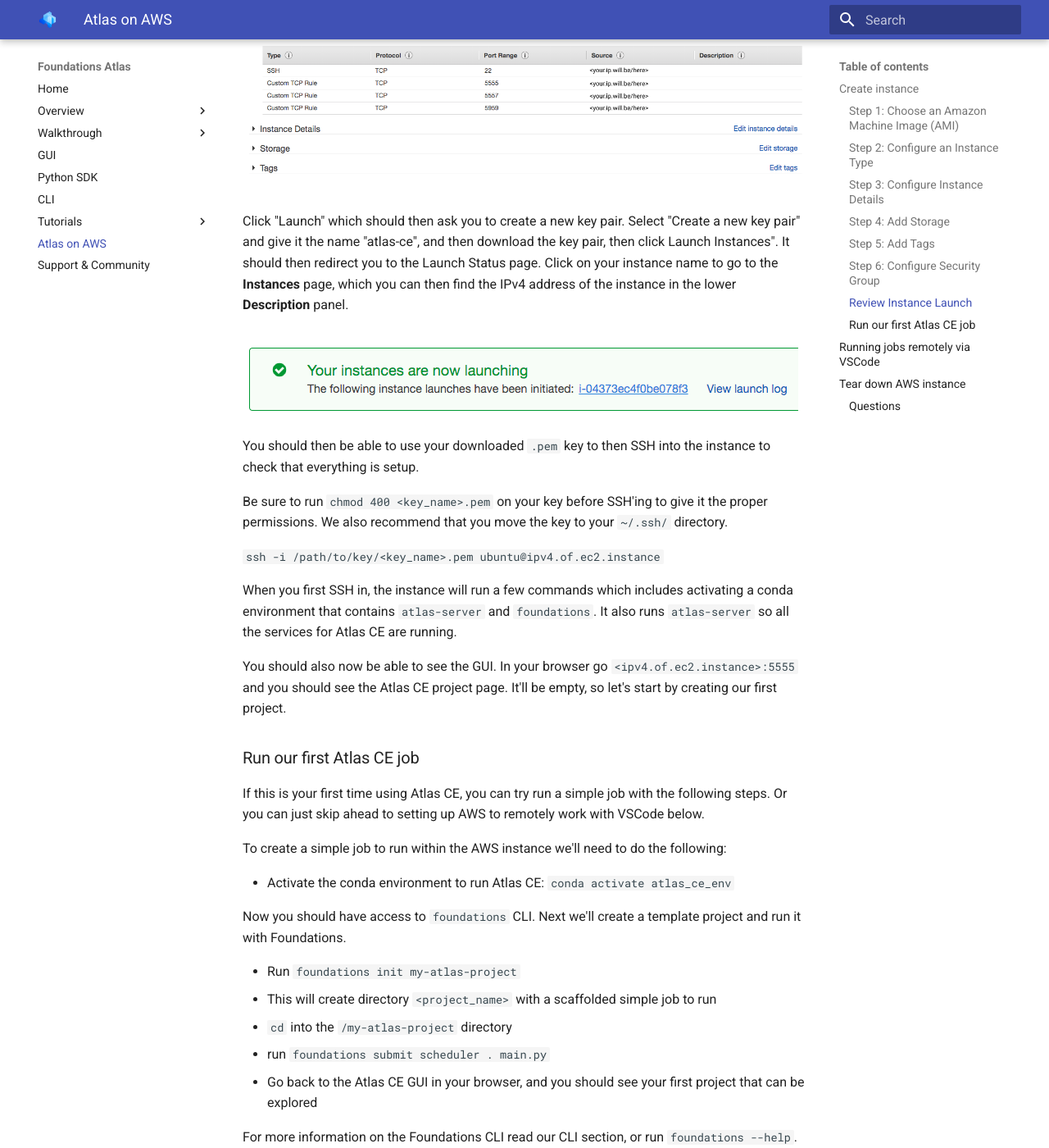
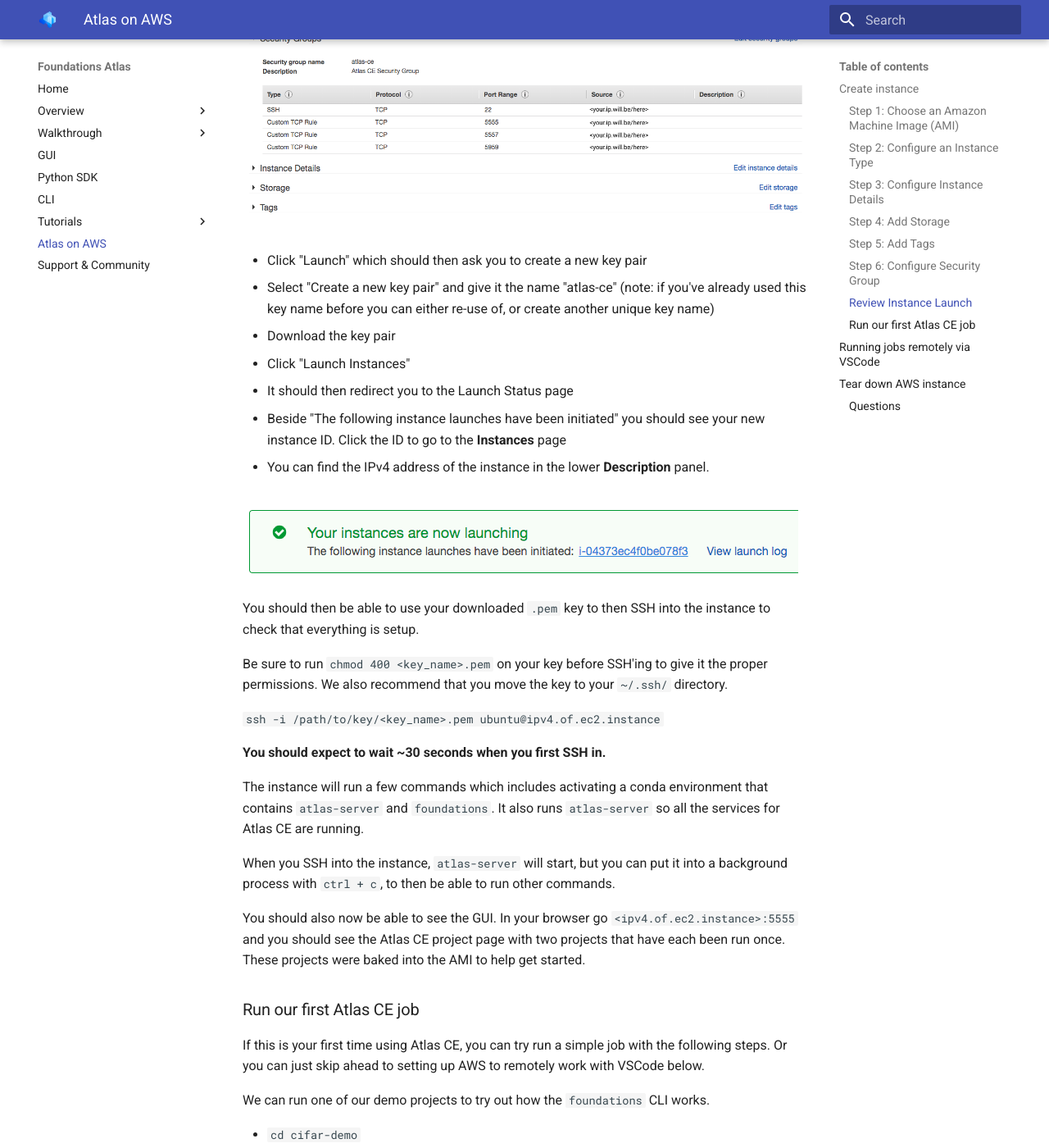
Before and after one commit to DeepLearnI/atlas-ce-docs, an MkDocs documentation site: the page built from docs/api_docs/sources/atlas-on-aws.md, in a window 1280 px wide and 1400 px high, scrolled down 2971 px. Shown: the whole window at 82% size. Built offline with MkDocs 1.6.1 and Material for MkDocs 9.7.7, drawn with Linux system fonts in a browser that asks for light colours; some of the changed text lies outside the part shown.

Commit message:
open links in new tab, update to run job, not new one with cifar

```diff
--- a/docs/api_docs/sources/atlas-on-aws.md
+++ b/docs/api_docs/sources/atlas-on-aws.md
@@ -54,14 +54,12 @@ We recommend increasing the size of your storage to at least 250GB, as the base
 
 Next, we'll create a new security group to allow for Atlas to securely use a few different ports on our instance. Specifically to allow the GUI, REST API, and archive server.
 
-To allow for this, add the following 3 new rules for the below ports, and for each rule change the "Source" to **My IP**.
+To allow for this:
 
-| Type | Protocol | Port Range | Source | Description
-|-----------|----------|-----------|-----------|----------|
-| SSH | TCP | 22 | My IP (will default to instance IP) | (can leave empty)
-| Custom TCP Rule | TCP | 5555 | My IP (defaults to instance IP) | (can leave empty)
-| Custom TCP Rule | TCP | 5557 | My IP (defaults to instance IP) | (can leave empty)
-| Custom TCP Rule | TCP | 5959 | My IP (defaults to instance IP) | (can leave empty)
+* Add 3 new rules, with ports for 5555, 5557, and 5959
+* Adjust the "Source" to **My IP** for each rule
+
+![Add storage](../assets/images/aws-security-group.png)
 
 Now, click **Review and Launch** to go review our instance before launching.
 
@@ -71,7 +69,14 @@ Our instance setup should now look similar to the below.
 
 ![Review ](../assets/images/aws-review-instance-launch.png)
 
-Click "Launch" which should then ask you to create a new key pair. Select "Create a new key pair" and give it the name "atlas-ce", and then download the key pair, then click Launch Instances". It should then redirect you to the Launch Status page. Click on your instance name to go to the **Instances** page, which you can then find the IPv4 address of the instance in the lower **Description** panel.
+
+* Click "Launch" which should then ask you to create a new key pair
+* Select "Create a new key pair" and give it the name "atlas-ce" (note: if you've already used this key name before you can either re-use of, or create another unique key name)
+* Download the key pair
+* Click "Launch Instances"
+* It should then redirect you to the Launch Status page
+* Beside "The following instance launches have been initiated" you should see your new instance ID. Click the ID to go to the **Instances** page
+* You can find the IPv4 address of the instance in the lower **Description** panel.
 
 ![aws now launching](../assets/images/aws-now-launching.png)
 
@@ -81,25 +86,23 @@ Be sure to run `chmod 400 <key_name>.pem` on your key before SSH'ing to give it
 
 `ssh -i /path/to/key/<key_name>.pem  ubuntu@ipv4.of.ec2.instance`
 
-When you first SSH in, the instance will run a few commands which includes activating a conda environment that contains `atlas-server` and `foundations`. It also runs `atlas-server` so all the services for Atlas CE are running.
+**You should expect to wait ~30 seconds when you first SSH in.**
 
-You should also now be able to see the GUI. In your browser go `<ipv4.of.ec2.instance>:5555` and you should see the Atlas CE project page. It'll be empty, so let's start by creating our first project.
+The instance will run a few commands which includes activating a conda environment that contains `atlas-server` and `foundations`. It also runs `atlas-server` so all the services for Atlas CE are running.
+
+When you SSH into the instance, `atlas-server` will start, but you can put it into a background process with `ctrl + c`, to then be able to run other commands.
+
+You should also now be able to see the GUI. In your browser go `<ipv4.of.ec2.instance>:5555` and you should see the Atlas CE project page with two projects that have each been run once. These projects were baked into the AMI to help get started.
 
 ### Run our first Atlas CE job
 
 If this is your first time using Atlas CE, you can try run a simple job with the following steps. Or you can just skip ahead to setting up AWS to remotely work with VSCode below.
 
-To create a simple job to run within the AWS instance we'll need to do the following:
+We can run one of our demo projects to try out how the `foundations` CLI works.
 
-* Activate the conda environment to run Atlas CE: `conda activate atlas_ce_env`
-
-Now you should have access to `foundations` CLI. Next we'll create a template project and run it with Foundations.
-
-* Run `foundations init my-atlas-project`
-* This will create directory `<project_name>` with a scaffolded simple job to run
-* `cd` into the `/my-atlas-project` directory
-* run `foundations submit scheduler . main.py`
-* Go back to the Atlas CE GUI in your browser, and you should see your first project that can be explored
+* `cd cifar-demo`
+* Run `foundations submit scheduler . main.py`
+* Go back to the Atlas CE GUI in your browser, and you should see the new job we've just run
 
 For more information on the Foundations CLI read our CLI section, or run `foundations --help`.
 
@@ -107,15 +110,15 @@ We've now successfully setup a P2 instance with Atlas! In the next section we'll
 
 ## Running jobs remotely via VSCode
 
-A really easy to develop with Atlas locally in VSCode, while having the power of a cloud GPU, is the setup remote deployment in VSCode. This will allow for our code to be synced with our instance, and simply type the `foundations submit` command to run jobs.
+A really easy to develop with Atlas locally in VSCode, while having the power of a cloud GPU, is the setup remote deployment in VSCode. While we also love PyCharm's remote deployment, it's not free, so we'll just use VSCode. This will allow for our code to be synced with our instance, and simply fun `foundations submit ...` commands to run jobs.
 
 Requirements:
 
-* Install [VSCode](https://code.visualstudio.com/)
+* Install <a target="_blank" href="https://code.visualstudio.com/">VSCode</a>
 
-First, open up VSCode, and we'll install the [Remote - SSH plugin](https://marketplace.visualstudio.com/items?itemName=ms-vscode-remote.remote-ssh) that will allow us to open code from the remote instance in VSCode
+First, open up VSCode, and we'll install the <a target="_blank" href="https://marketplace.visualstudio.com/items?itemName=ms-vscode-remote.remote-ssh">Remote - SSH plugin</a> that will allow us to open code from the remote instance in VSCode
 
-Once the plugin is installed open the Command Palette and select "Remote-SSH: Connect to Host"
+Once the plugin is installed open the Command Palette and select "Remote-SSH: Connect to Host".
 
 ![VSCode plugin ](../assets/images/vscode-install-plugin.png)
 
@@ -138,7 +141,7 @@ Let's first activate the conda environment that comes with the AMI:
 
 We're now set! We can now open `model.py` and adjust as we wish, or you can start on your own project.
 
-If you're looking for more advanced docs on setting up VSCode with AWS, Microsoft has a good setup [guide](https://code.visualstudio.com/docs/remote/ssh#_remembering-hosts-you-connect-to-frequently) with much more detail.
+If you're looking for more advanced docs on setting up VSCode with AWS, Microsoft has a good setup <a target="_blank" href="https://code.visualstudio.com/docs/remote/ssh#_remembering-hosts-you-connect-to-frequently">guide</a> with much more detail.
 
 ## Tear down AWS instance
 
@@ -157,4 +160,4 @@ You can now either start your own projects, or look at some of our more advance
 
 ### Questions
 
-If you have any thoughts or feedback about setting up Atlas CE on AWS we're always happy to help answer questions on our [Dessa Community Slack](https://dessa-community.slack.com/join/shared_invite/enQtNzY5MTA3OTMxNTkwLWUyZDYzM2JmMDk0N2NjNjVhZDU5NTc1ODEzNzJjMzRlMDcyYmY3ODI1ZWMxYTQ3MzdmNjcyOTVhMzg2MjkwYmY)!
+If you have any thoughts or feedback about setting up Atlas CE on AWS we're always happy to help answer questions on our <a href="https://dessa-community.slack.com/join/shared_invite/enQtNzY5MTA3OTMxNTkwLWUyZDYzM2JmMDk0N2NjNjVhZDU5NTc1ODEzNzJjMzRlMDcyYmY3ODI1ZWMxYTQ3MzdmNjcyOTVhMzg2MjkwYmY" target="_blank">Dessa Community Slack</a>!
```
Also changed, not shown: other parts of docs/api_docs/sources/atlas-on-aws.md (+1 -1 lines), theme/assets/images/aws-security-group.png.
